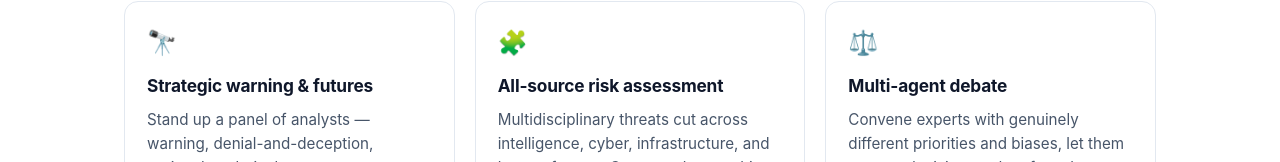
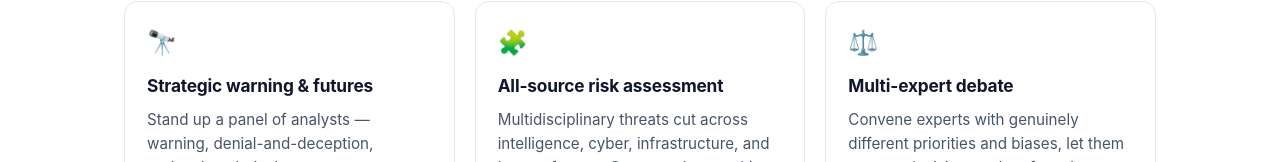
Before and after one commit to ADHD-IRL/SME_MCP, a Next.js app: page /use-cases in a window 1280 px wide. Shown: the part 586-748 px from the top of the page. Built offline with nearby package versions, Linux system fonts and the light colour scheme.

Commit message:
Copy: multi-agent debate → multi-expert debate
Co-Authored-By: Claude Opus 4.8 <noreply@anthropic.com>
Claude-Session: https://claude.ai/code/session_01JgFPsvcuGNZrKRuAFEDiJg

```diff
--- a/app/(marketing)/use-cases/page.js
+++ b/app/(marketing)/use-cases/page.js
@@ -3,13 +3,13 @@ import Link from 'next/link';
 export const metadata = {
   title: 'Use cases — SME Library',
   description:
-    'Where a library of expert personas pays off: multi-agent debate, code review, red-teaming, advisory panels, and domain-specialized assistants.',
+    'Where a library of expert personas pays off: multi-expert debate, code review, red-teaming, advisory panels, and domain-specialized assistants.',
 };
 
 const CASES = [
   ['🔭', 'Strategic warning & futures', 'Stand up a panel of analysts — warning, denial-and-deception, regional, technical — to stress-test what could happen next. Re-run the panel as the scenario shifts; anticipation is a portfolio of lenses, not one forecast.'],
   ['🧩', 'All-source risk assessment', 'Multidisciplinary threats cut across intelligence, cyber, infrastructure, and human factors. Convene the matching specialists on one question so the seams between disciplines — where risk hides — get covered.'],
-  ['⚖️', 'Multi-agent debate', 'Convene experts with genuinely different priorities and biases, let them argue a decision, and surface the disagreement a single model would smooth over.'],
+  ['⚖️', 'Multi-expert debate', 'Convene experts with genuinely different priorities and biases, let them argue a decision, and surface the disagreement a single model would smooth over.'],
   ['🛡️', 'Red-teaming & adversary analysis', 'Point an adversarial expert at a plan. Its attributes encode an adversary model, evidence standards, and severity defaults, so the critique is structured and defensible, not hand-wavy.'],
   ['🔍', 'Code & design review', 'Load a senior reviewer in the relevant discipline. Get review that reflects how a distributed-systems principal or a security lead actually thinks — not generic lint.'],
   ['🩺', 'Domain assistants', 'Ground a vertical assistant (clinical, legal, financial) in an expert persona with the right evidence standards and communication style for the field.'],
```
